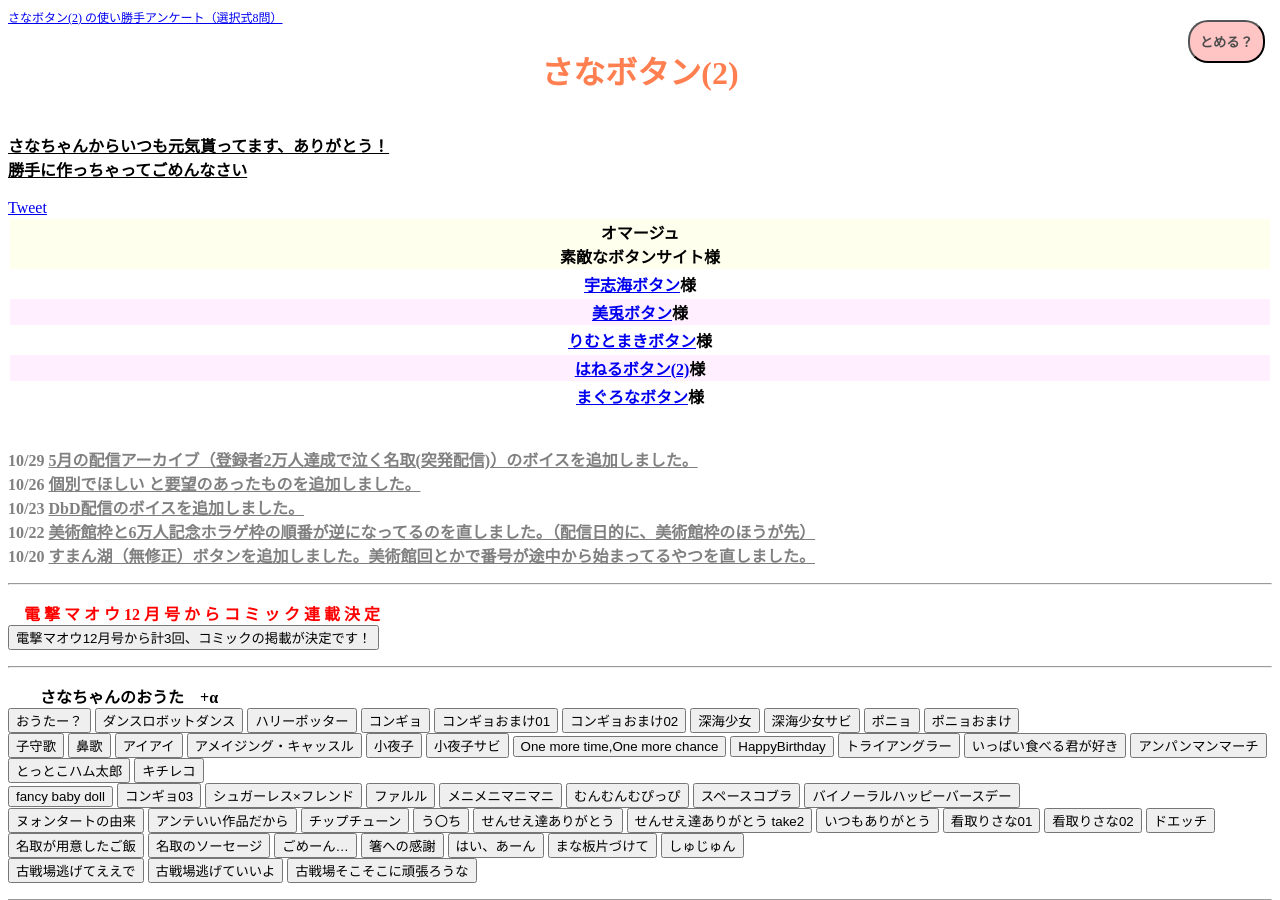
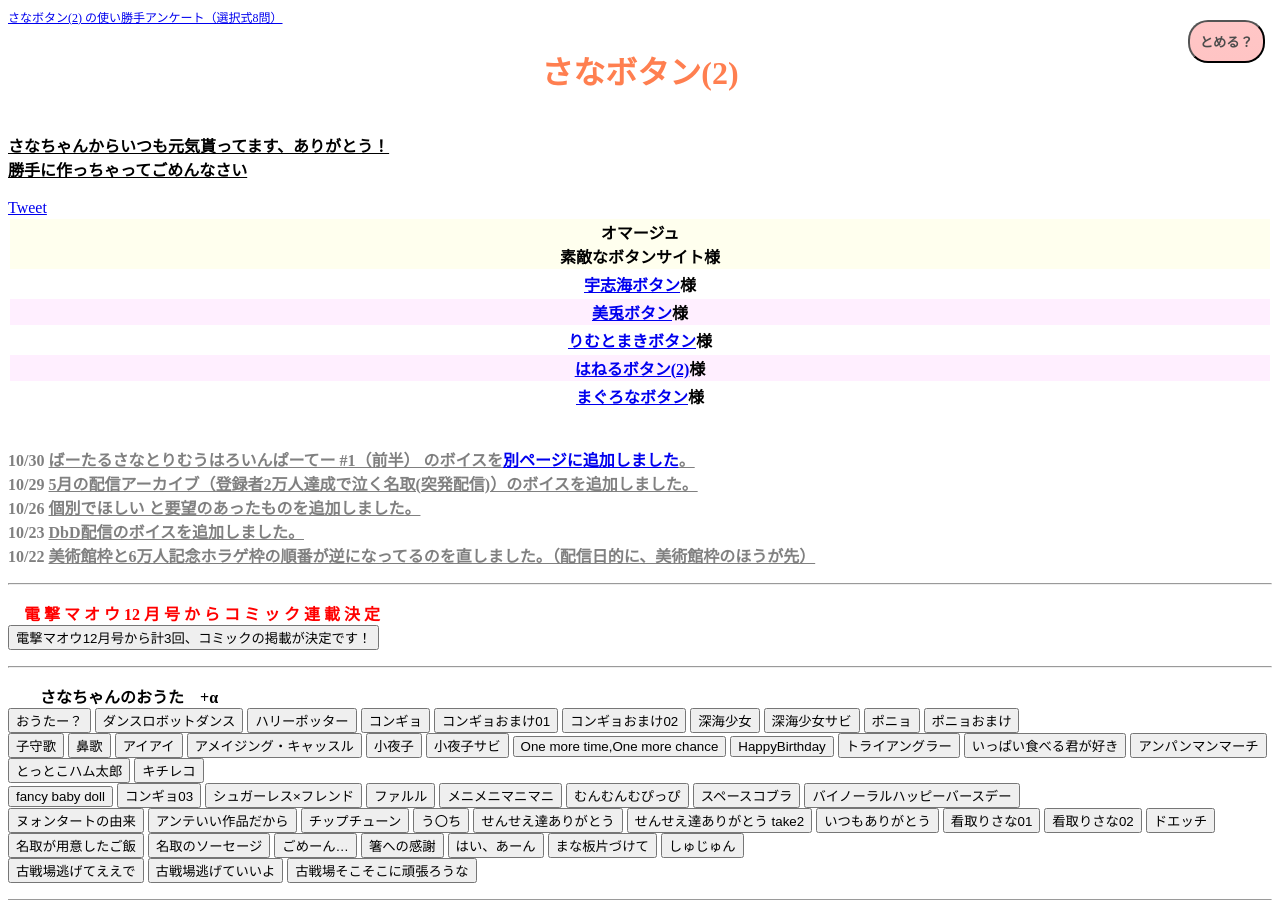
Before and after one commit to sanabutton/sanabutton.github.io, a Jekyll site: the page built from index.html, in a window 1280 px wide and 900 px high. Built offline with Jekyll 4.4.1, drawn with Linux system fonts in a browser that asks for light colours; comment, search, counter and statistics services are not loaded.

Commit message:
update update-log

```diff
--- a/_includes/update-log.html
+++ b/_includes/update-log.html
@@ -1,4 +1,6 @@
 <span class="add-num"><br>
+	<b>10/30 <u>ばーたるさなとりむうはろいんぱーてー #1（前半） のボイスを<a href="/odanobu/">別ページに追加しました</a>。 </u></b>
+	<br>
 	<b>10/29 <u>5月の配信アーカイブ（登録者2万人達成で泣く名取(突発配信)）のボイスを追加しました。</u></b>
 	<br>
 	<b>10/26 <u>個別でほしい と要望のあったものを追加しました。</u></b>
@@ -7,6 +9,4 @@
 	<br>
 	<b>10/22 <u>美術館枠と6万人記念ホラゲ枠の順番が逆になってるのを直しました。（配信日的に、美術館枠のほうが先）</u></b>
 	<br>
-	<b>10/20 <u>すまん湖（無修正）ボタンを追加しました。美術館回とかで番号が途中から始まってるやつを直しました。</u></b>
-	<br>
 </span>
```
